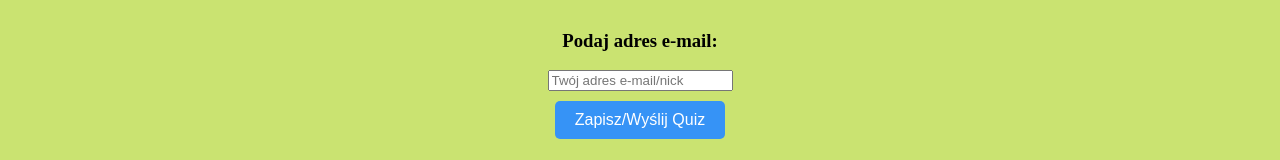
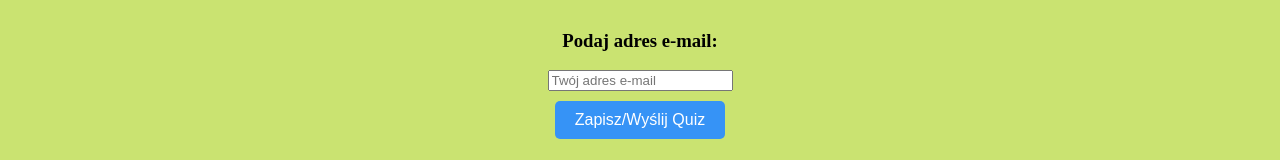
Before and after one commit to Matkaru/quiz3K, an Angular app in the folder frontQuiz3K/quiz3k_Front/: page /api/share/quiz/1/1 in a window 1280 px wide. Shown: the part 277-437 px from the top of the page. Built offline with nearby package versions, Linux system fonts and the light colour scheme; no server answers.

Commit message:
Create share page

```diff
--- a/frontQuiz3K/quiz3k_Front/src/app/pages/share-project/share-project.component.html
+++ b/frontQuiz3K/quiz3k_Front/src/app/pages/share-project/share-project.component.html
@@ -5,7 +5,7 @@
     <h3 class="email-heading">Podaj adres e-mail:</h3>
     <input
       type="email"
-      placeholder="Twój adres e-mail/nick"
+      placeholder="Twój adres e-mail"
       [(ngModel)]="email"
       class="email-input"
     />
```
